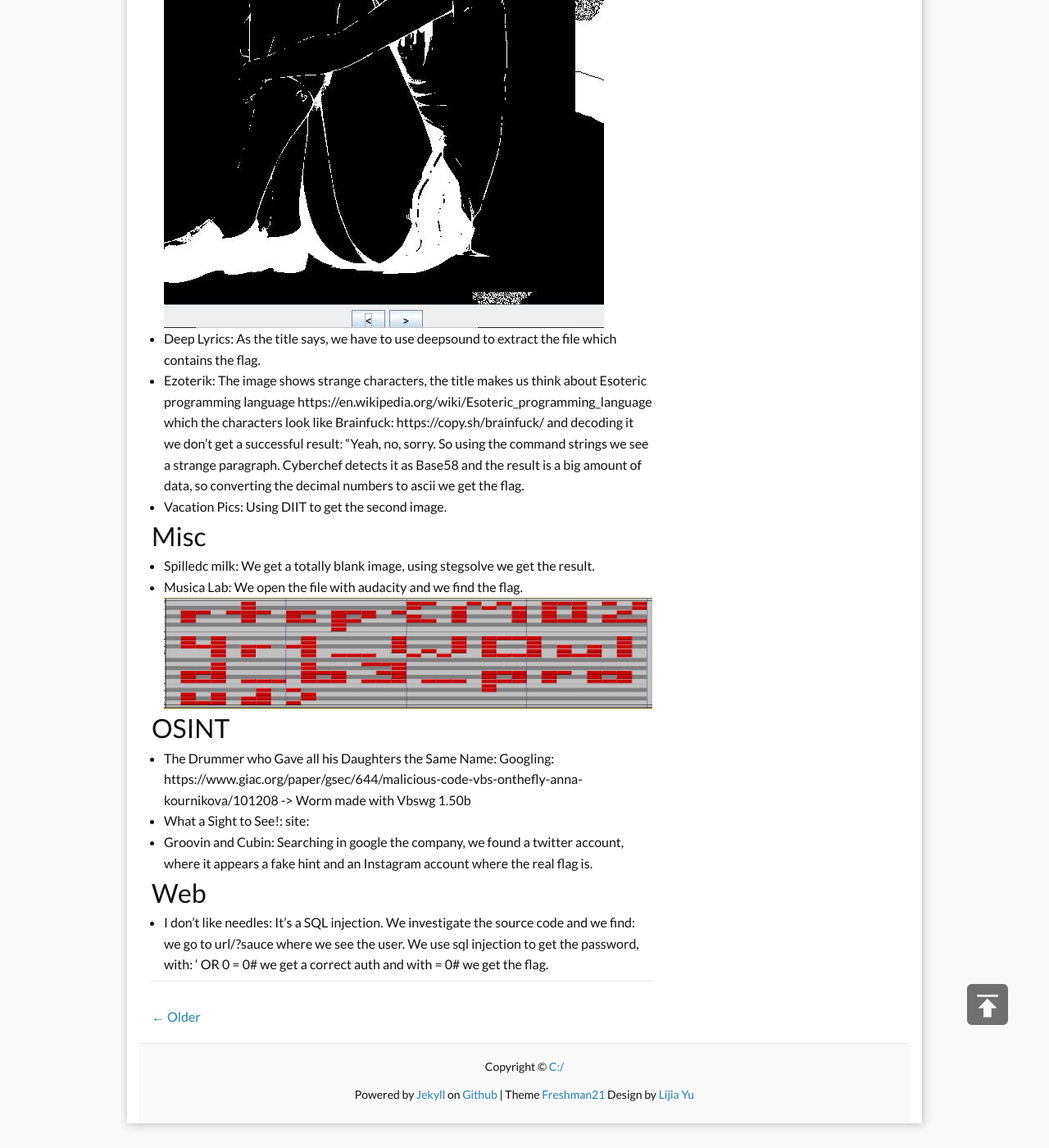
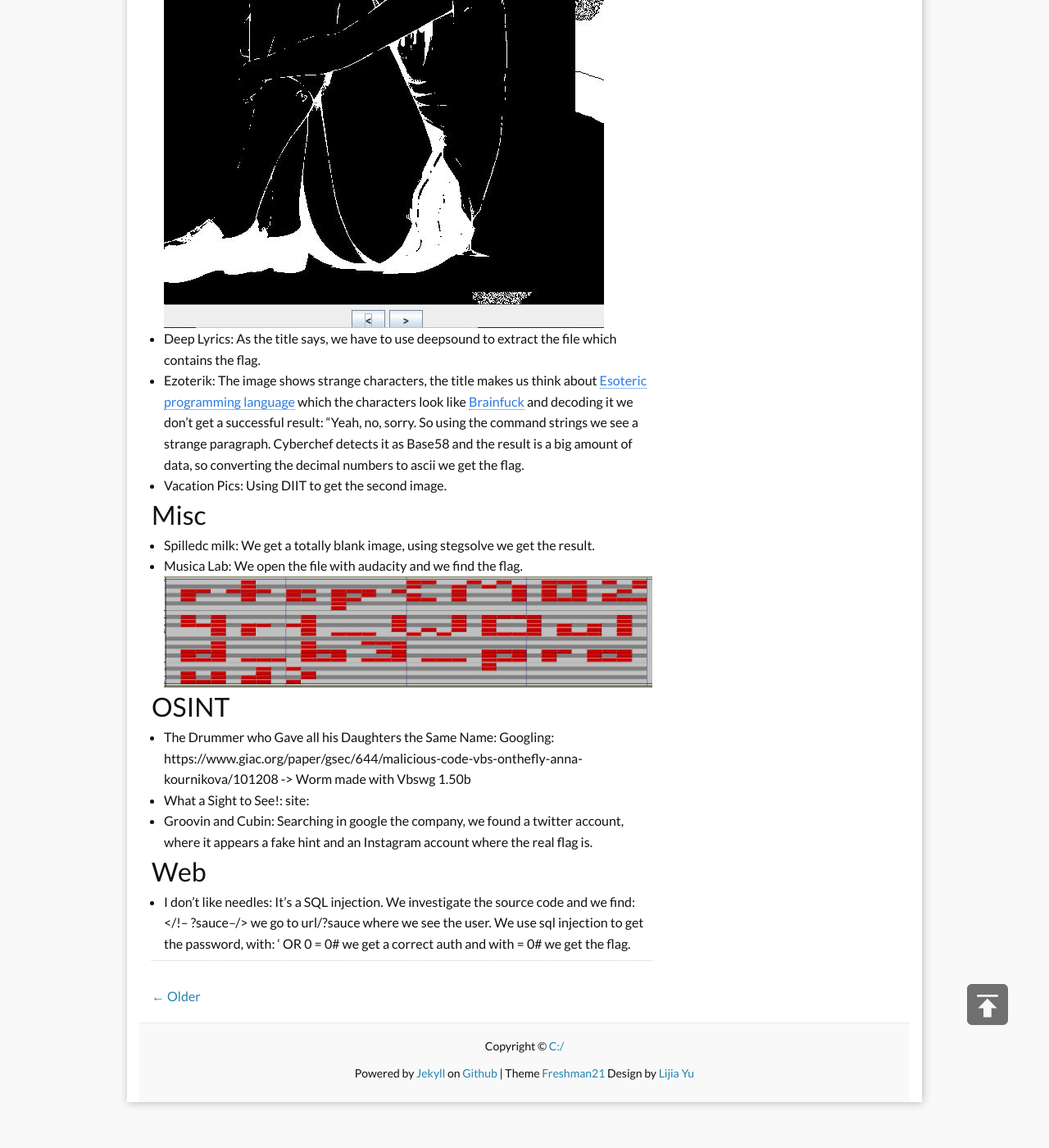
Before and after one commit to marselia/marselia.github.io, a Jekyll site: the page built from _posts/2020-04-29-Houseplant.md, in a window 1280 px wide and 1400 px high, scrolled down 2959 px. Shown: the whole window at 82% size. Built offline with Jekyll 4.4.1, drawn with Linux system fonts in a browser that asks for light colours; comment, search, counter and statistics services are not loaded; after the commit the page ends 4333 px from its top, so only the background shows below that.

Commit message:
Update 2020-04-29-Houseplant.md

```diff
--- a/_posts/2020-04-29-Houseplant.md
+++ b/_posts/2020-04-29-Houseplant.md
@@ -49,7 +49,7 @@ Other interesting tools:
 ## Forensics
 - Neko Hero: An image appears to us for analysis, we use stegsolve to solve it. ![alt text](https://github.com/marselia/marselia.github.io/blob/master/images/houseplant_fore.JPG)
 - Deep Lyrics: As the title says, we have to use deepsound to extract the file which contains the flag.
-- Ezoterik: The image shows strange characters, the title makes us think about Esoteric programming language https://en.wikipedia.org/wiki/Esoteric_programming_language which the characters look like Brainfuck: https://copy.sh/brainfuck/ and decoding it we don't get a successful result: "Yeah, no, sorry. So using the command strings we see a strange paragraph. Cyberchef detects it as Base58 and the result is a big amount of data, so converting the decimal numbers to ascii we get the flag.
+- Ezoterik: The image shows strange characters, the title makes us think about [Esoteric programming language](https://en.wikipedia.org/wiki/Esoteric_programming_language) which the characters look like [Brainfuck](https://copy.sh/brainfuck/) and decoding it we don't get a successful result: "Yeah, no, sorry. So using the command strings we see a strange paragraph. Cyberchef detects it as Base58 and the result is a big amount of data, so converting the decimal numbers to ascii we get the flag.
 - Vacation Pics: Using DIIT to get the second image.
 
 ## Misc
@@ -62,4 +62,4 @@ Other interesting tools:
 - Groovin and Cubin: Searching in google the company, we found a twitter account, where it appears a fake hint and an Instagram account where the real flag is.
 
 ## Web
-- I don't like needles: It's a SQL injection. We investigate the source code and we find: <!-- ?sauce--> we go to url/?sauce where we see the user. We use sql injection to get the password, with: ' OR 0 = 0# we get a correct auth and with = 0# we get the flag.
+- I don't like needles: It's a SQL injection. We investigate the source code and we find: </!-- ?sauce--/> we go to url/?sauce where we see the user. We use sql injection to get the password, with: ' OR 0 = 0# we get a correct auth and with = 0# we get the flag.
```
